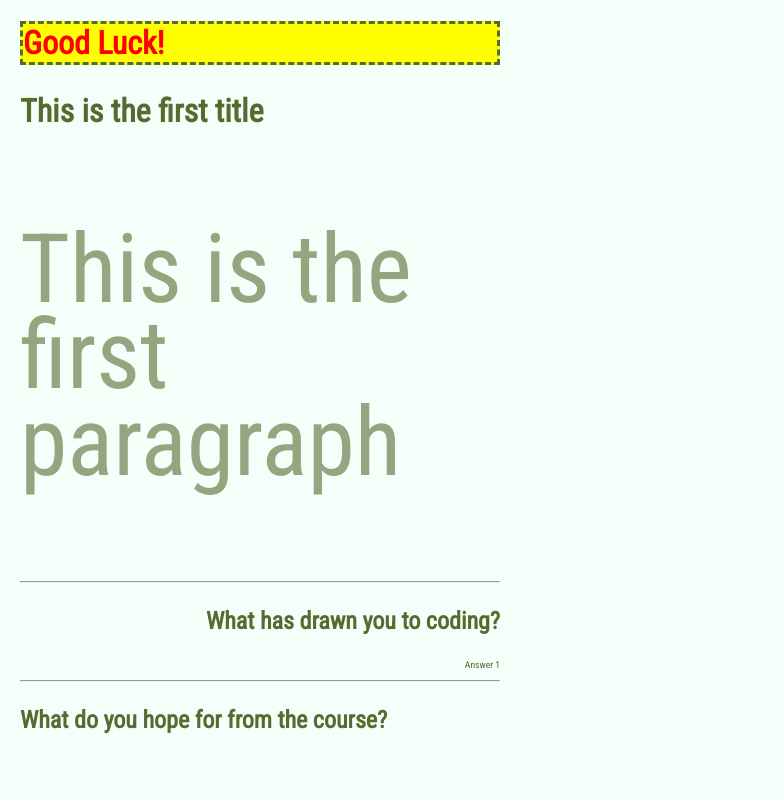
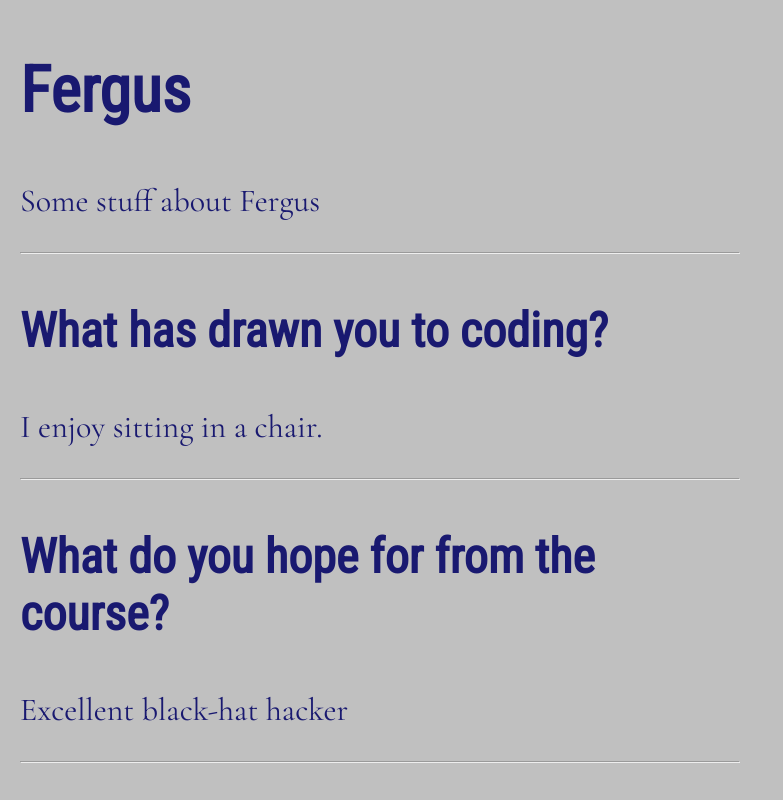
Before and after one commit to batteries76/coder-academy-admissions-test, a plain HTML site: page index.html in a window 1280 px wide. Shown: the top 800 px of the page, without its empty margins (0-783 px from the left). Drawn offline with nearby package versions, Linux system fonts and the light colour scheme; a script that the page names is missing.

Commit message:
the completed product

```diff
--- a/index.html
+++ b/index.html
@@ -6,27 +6,27 @@
     <link rel="stylesheet" href="style.css">
     <script src="script.js"></script>
     <link href="https://fonts.googleapis.com/css?family=Roboto+Condensed" rel="stylesheet">
+    <link href="https://fonts.googleapis.com/css?family=Cormorant+Garamond" rel="stylesheet">
   </head>
   <body>
-    <h1> Good Luck! </h1>
-    <h2> This is the first title </h2>
-    <p class="paragraph-one"> This is the first paragraph </p>
+    <h2> Fergus </h2>
+    <p class="paragraph-one"> Some stuff about Fergus </p>
 
     <hr>
     <div class="our-div">
         <h3> What has drawn you to coding? </h3>
-        <p class="paragraph-two"> Answer 1 </p>
+        <p class="paragraph-two"> I enjoy sitting in a chair. </p>
     </div>
 
     <hr>
 
     <h3> What do you hope for from the course? </h3>
-    <p class="paragraph-three"> Answer 2 </p>
+    <p class="paragraph-three"> Excellent black-hat hacker </p>
 
     <hr>
 
     <h3> What do you hope to do after the course? </h3>
-    <p class="paragraph-four"> Answer 3 </p>
+    <p class="paragraph-four"> Learn Russian. Influence American elections. </p>
 
   </body>
 </html>
--- a/style.css
+++ b/style.css
@@ -1,7 +1,7 @@
 body {
-    max-width: 30rem;
-    background-color: mintcream;
-    color: darkolivegreen;
+    max-width: 45rem;
+    background-color: silver;
+    color: midnightblue;
     font-family: 'Roboto Condensed', sans-serif;
     margin-left: 20px;
 }
@@ -10,40 +10,34 @@ html {
     font-size: 100%;
 }
 
-h1 {
-    color: red;
-    background-color: yellow;
-    border: 3px dashed darkolivegreen;
-}
-
 .our-div {
-    text-align: right;
+    text-align: left;
 }
 
 h2 {
-    font-size: 2rem;
+    font-size: 4rem;
 }
 
 h3 {
-    font-size: 1.5rem;
+    font-size: 3rem;
 }
 
 .paragraph-one {
-    font-size: 6rem;
-    line-height: 0.9;
-    opacity: 0.6;
+    font-size: 2rem;
+    font-family: 'Cormorant Garamond', serif;
 }
 
 .paragraph-two {
-    text-align: right;
-    font-size: 0.6rem;
+    font-size: 2rem;
+    font-family: 'Cormorant Garamond', serif;
 }
 
 .paragraph-three {
-    font-size: 9rem;
-    letter-spacing: 8px;
+    font-size: 2rem;
+    font-family: 'Cormorant Garamond', serif;
 }
-.paragraph-three {
-    font-style: italic;
-    transform: scaleY(-1);
+
+.paragraph-four {
+    font-size: 2rem;
+    font-family: 'Cormorant Garamond', serif;
 }
```
